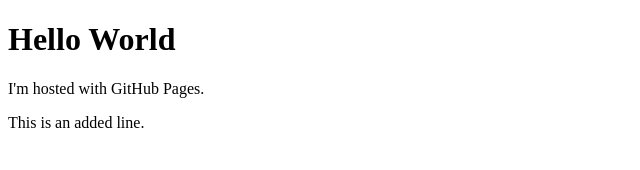
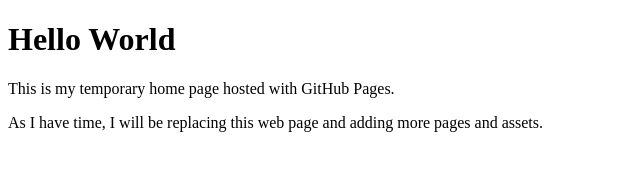
Before and after one commit to jcupak/jcupak.github.io, a plain HTML site: page index.html in a window 1280 px wide. Shown: the whole page, without its empty margins (0-640 px from the left). Drawn offline with Linux system fonts and the light colour scheme.

Commit message:
Update index.html
Update with intent.

```diff
--- a/index.html
+++ b/index.html
@@ -4,7 +4,7 @@
   </head>
   <body>
     <h1>Hello World</h1>
-    <p>I'm hosted with GitHub Pages.</p>
-    <p>This is an added line.</p>
+    <p>This is my temporary home page hosted with GitHub Pages.</p>
+    <p>As I have time, I will be replacing this web page and adding more pages and assets.</p>
   </body>
 </html>
```
